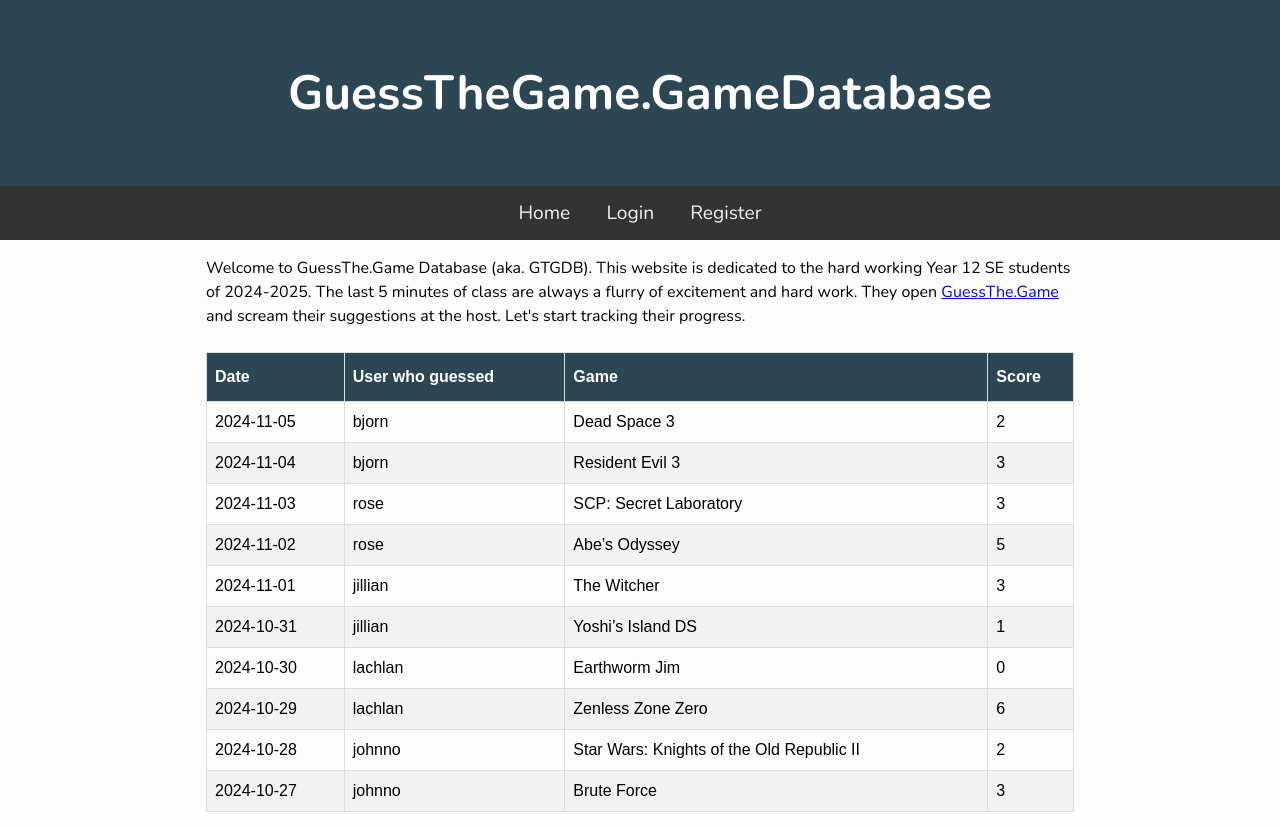
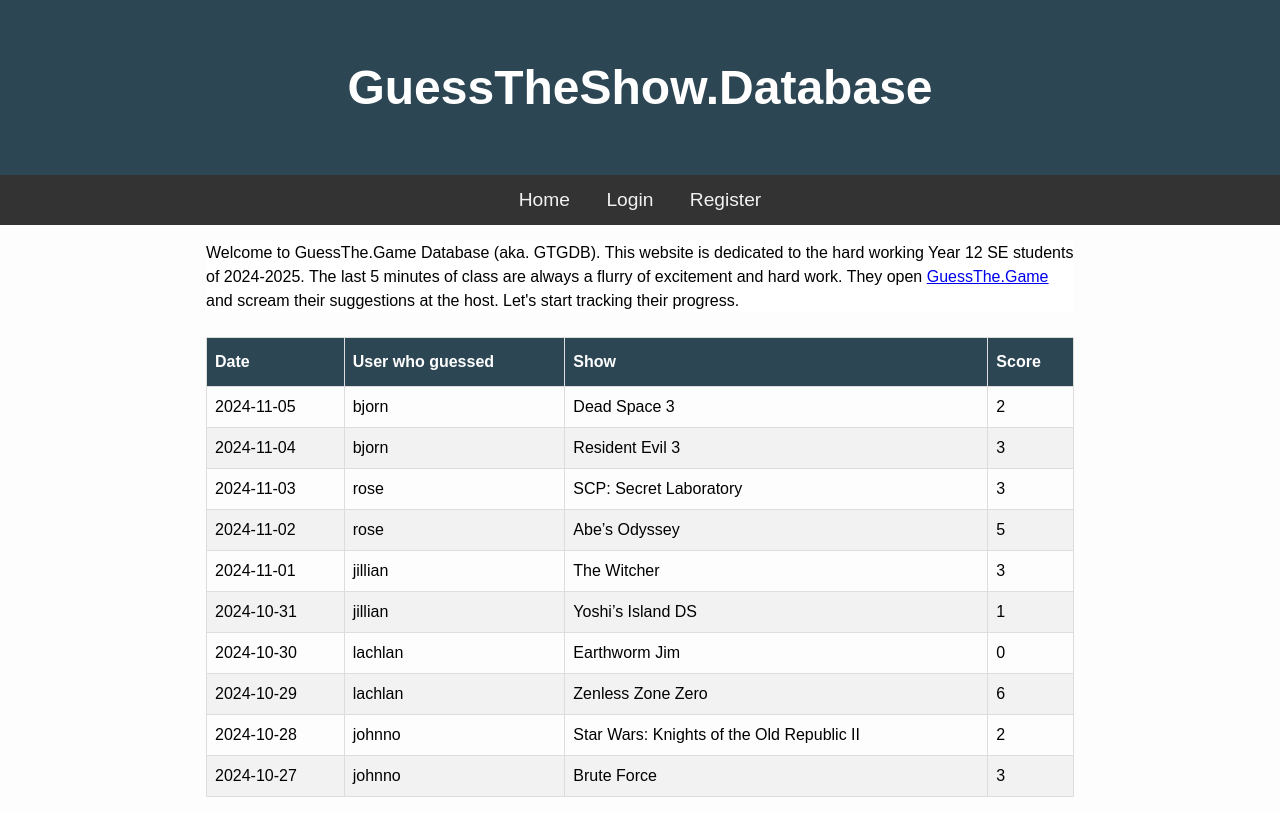
Before and after one commit to Luey890/GTGD8, a Flask app: page / in a window 1280 px wide. After the commit the page ends 797 px from the top, so only its background shows below. Run offline with Flask 3, Linux system fonts and the light colour scheme; data comes from the database, SQL or seed files in the repository.

Commit message:
Commit9
Changed from guess the game to guess the show

```diff
--- a/db.py
+++ b/db.py
@@ -9,7 +9,8 @@ def GetDB():
 
 def GetAllGuesses():
     db = GetDB()
-    guesses = db.execute("""SELECT Guesses.date, Guesses.game, Guesses.score, Users.username
+    guesses = db.execute("""SELECT Guesses.date, Guesses.show
+                         , Guesses.score, Users.username
                             FROM Guesses JOIN Users ON Guesses.user_id = Users.id
                             ORDER BY date DESC""").fetchall()
     db.close()
@@ -44,15 +45,15 @@ def RegisterUser(username, password):
     db.commit()
 
     return True
-def AddGuess(user_id, date, game, score):
+def AddGuess(user_id, date, show, score):
 
     # Check if any boxes were empty
-    if date is None or game is None:
+    if date is None or show is None:
         return False
     # Get the DB and add the guess
     db = GetDB()
-    db.execute("INSERT INTO Guesses(user_id, date, game, score) VALUES (?, ?, ?, ?)",
-               (user_id, date, game, score,))
+    db.execute("INSERT INTO Guesses(user_id, date, show, score) VALUES (?, ?, ?, ?)",
+               (user_id, date, show, score,))
     db.commit()
 
     return True
--- a/static/css/style.css
+++ b/static/css/style.css
@@ -1,4 +1,5 @@
-@import url("https://fonts.googleapis.com/css?family=Nunito:400,700&display=swap");
+@import url('https://fonts.googleapis.com/css2?family=Quicksand:wght@300..700&display=swap');
+
 
 * {
     padding: 0;
@@ -53,6 +54,7 @@ nav a.active {
 }
 
 .container {
+    background-color: white;
 
 }
 
--- a/templates/add.html
+++ b/templates/add.html
@@ -5,8 +5,8 @@
 <form action="/add" method="post">
     <label>Date: </label>
     <input type="date" name="date" id="date">
-    <label>Game: </label>
-    <input type="text" name="game" id="game">
+    <label>Show: </label>
+    <input type="text" name="show" id="show">
     <label>Score: </label>
     <input type="number" name="score" id="score">
     <input type="submit" value="Add guess">
--- a/templates/base.html
+++ b/templates/base.html
@@ -3,12 +3,12 @@
 <head>
     <meta charset="UTF-8">
     <meta name="viewport" content="width=device-width, initial-scale=1.0">
-    <title>GuessTheGame.DB</title>
+    <title>GuessTheShow.DB</title>
     <link rel="stylesheet" href="static/css/style.css" />
     <link rel="manifest" href="static/manifest.json" />
 </head>
 <body>
-    <h1 class="banner">GuessTheGame.GameDatabase</h1>
+    <h1 class="banner">GuessTheShow.Database</h1>
     <nav>
         <a href="/">Home</a>
         {% if not session['username'] %}
--- a/templates/index1.html
+++ b/templates/index1.html
@@ -28,7 +28,7 @@
     <thead>
         <th>Date</th>
         <th>User who guessed</th>
-        <th>Game</th>
+        <th>Show</th>
         <th>Score</th>
     </thead>
 
@@ -37,7 +37,7 @@
         <tr>
             <td>{{ guess['date'] }}</td>
             <td>{{ guess['username'] }}</td>
-            <td>{{ guess['game'] }}</td>
+            <td>{{ guess['show'] }}</td>
             <td>{{ guess['score'] }}</td>
         </tr>
         {% endfor %}
```
Also changed, not shown: .database/gtg.db, .database/queries.sql.
